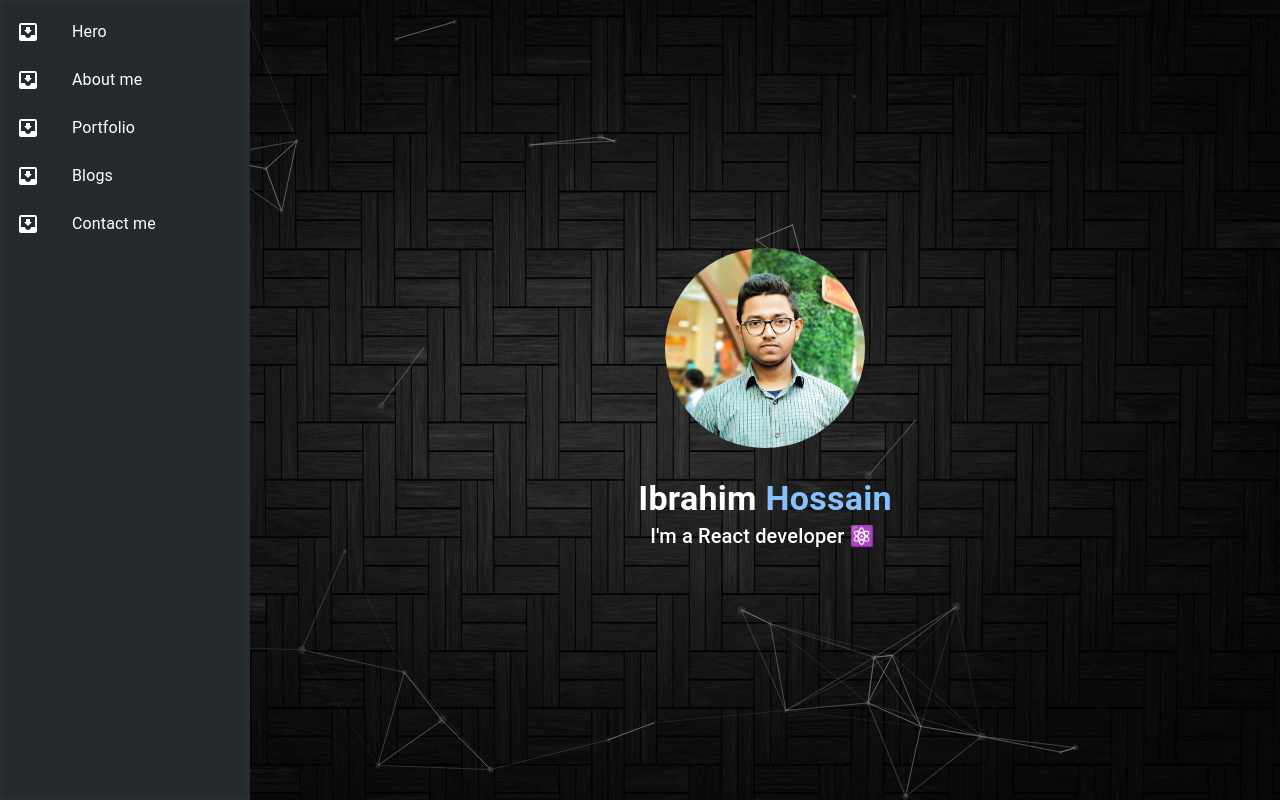
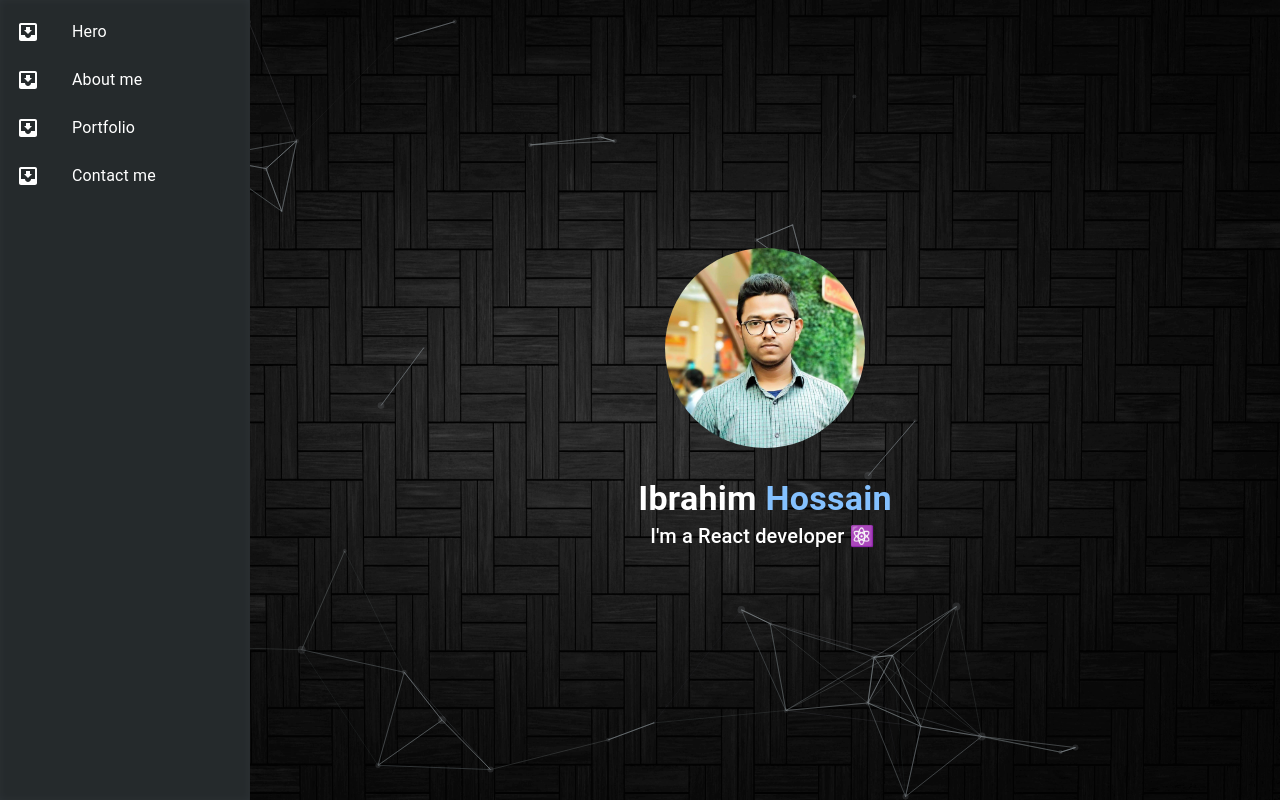
Before and after one commit to mdibuhossain/Portfolio_main, a React (Create React App) app: page / in a window 1280 px wide. Built offline with nearby package versions, Linux system fonts and the light colour scheme.

Commit message:
blog page hide

```diff
--- a/src/App.js
+++ b/src/App.js
@@ -9,7 +9,7 @@ import Hero from './Pages/Hero';
 import Portfolio from './Pages/Portfolio';
 import Contact from './Pages/Contact';
 import About from './Pages/About';
-import Blogs from './Pages/Blogs';
+// import Blogs from './Pages/Blogs';
 import ProjectDetails from './components/ProjectDetails';
 import NotFound from './Pages/NotFound';
 
@@ -25,7 +25,7 @@ function App() {
             <Route path='/portfolio' element={<Portfolio />} />
             <Route path='/portfolio/:id' element={<ProjectDetails />} />
             <Route path='/contact' element={<Contact />} />
-            <Route path='/blogs' element={<Blogs />} />
+            {/* <Route path='/blogs' element={<Blogs />} /> */}
             <Route path='*' element={<NotFound />} />
           </Route>
         </Routes>
--- a/src/components/NavDrawer.js
+++ b/src/components/NavDrawer.js
@@ -69,14 +69,14 @@ export default function NavDrawer() {
                         <ListItemText primary="Portfolio" />
                     </ListItem>
                 </Link>
-                <Link smooth={true} to='blogs' style={{ display: 'flex', alignItems: 'center', justifyContent: 'center', textDecoration: 'none', color: 'inherit' }}>
+                {/* <Link smooth={true} to='blogs' style={{ display: 'flex', alignItems: 'center', justifyContent: 'center', textDecoration: 'none', color: 'inherit' }}>
                     <ListItem button>
                         <ListItemIcon>
                             <InboxIcon className={menuIcon} />
                         </ListItemIcon>
                         <ListItemText primary="Blogs" />
                     </ListItem>
-                </Link>
+                </Link> */}
                 <Link smooth={true} to='contact' style={{ display: 'flex', alignItems: 'center', justifyContent: 'center', textDecoration: 'none', color: 'inherit' }}>
                     <ListItem button>
                         <ListItemIcon>
```
